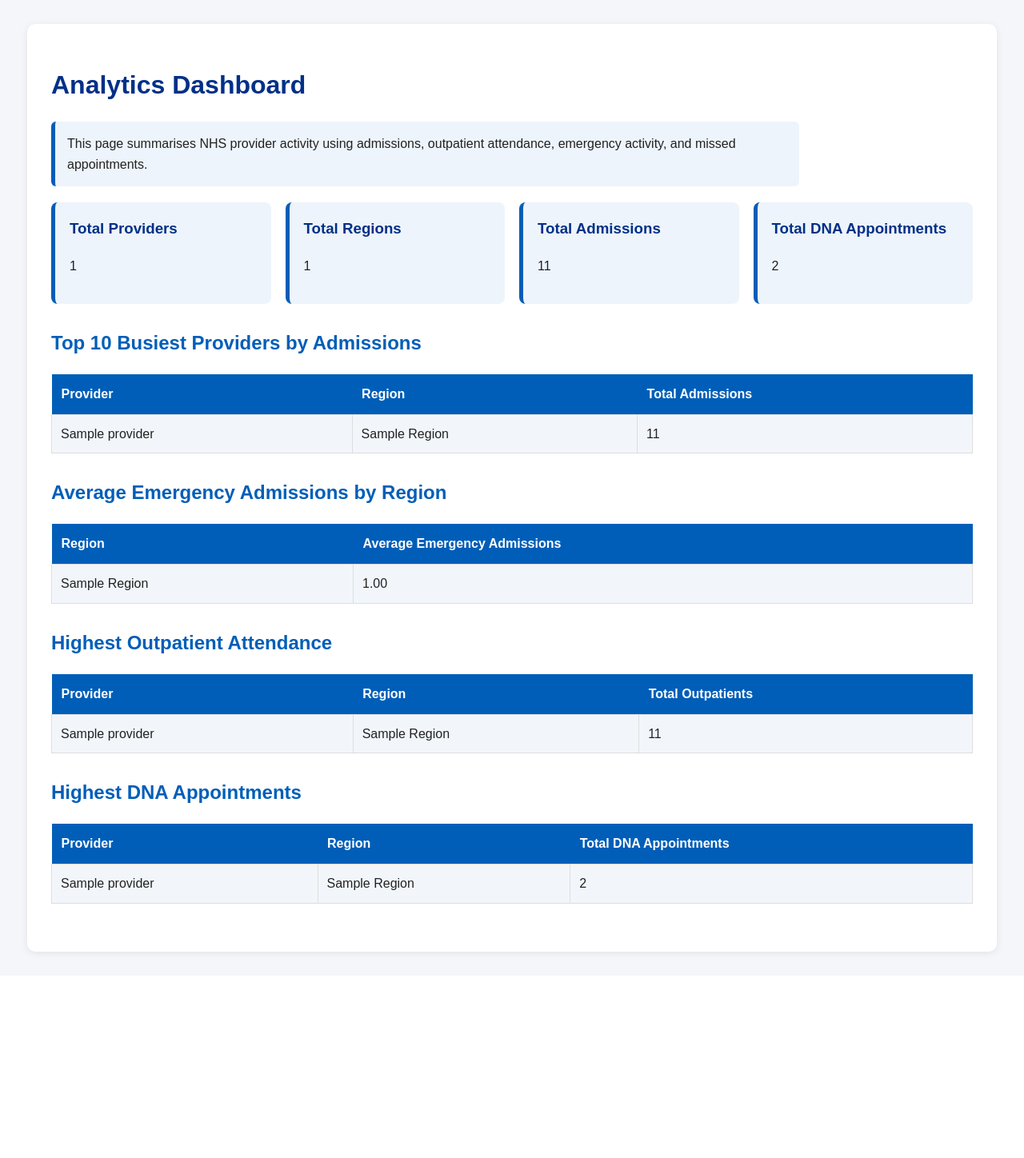
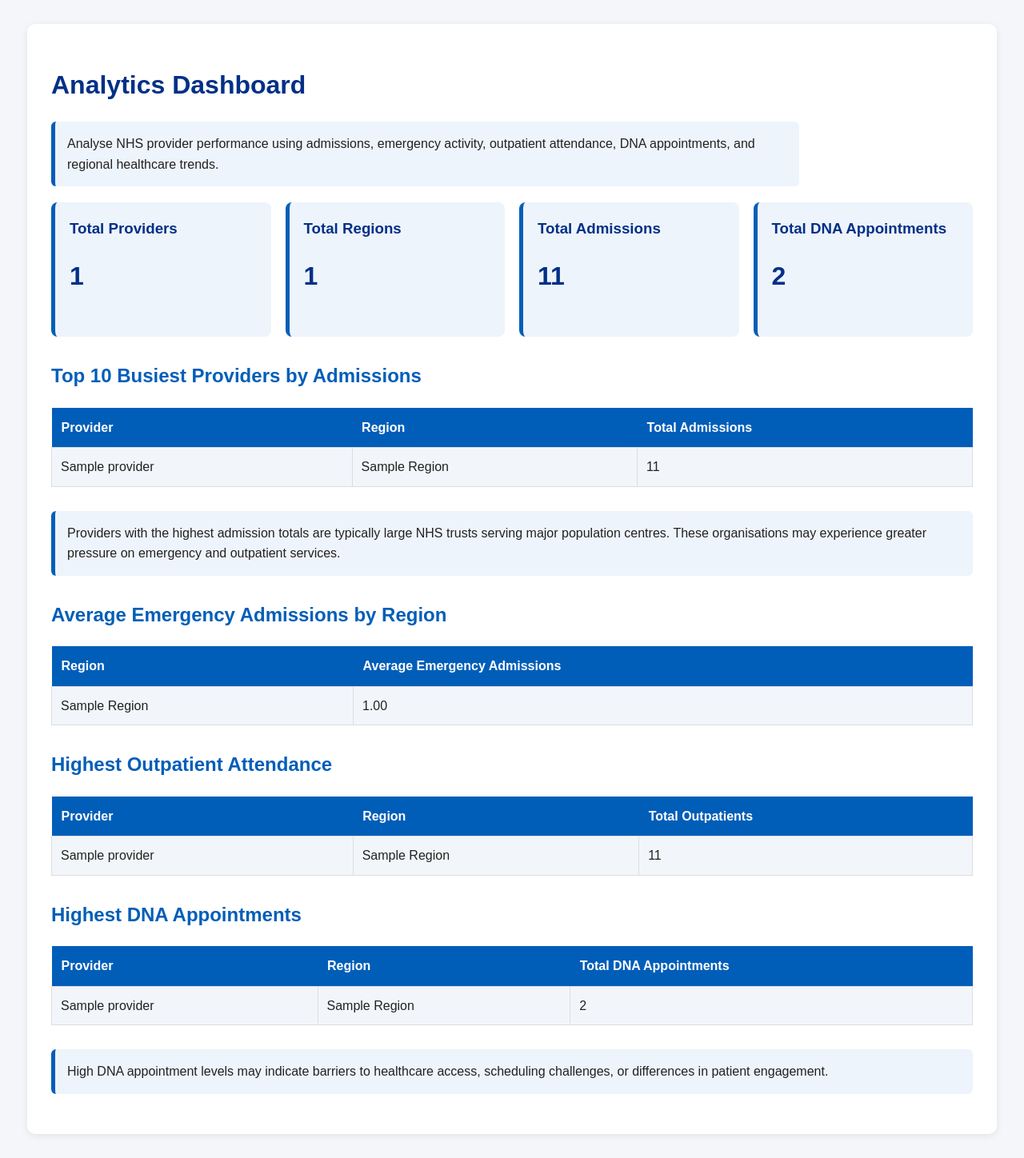
Before and after one commit to 52533734/nhs-hospital-activity, a Flask app: page /analytics in a window 1280 px wide. Shown: the part 74-1522 px from the top of the page at 80% size. Before the commit the page ends 1272 px from the top, so only its background shows below. Run offline with Flask 3, Linux system fonts and the light colour scheme; tables that the repository leaves empty hold one stand-in row (values such as "Sample post").

Commit message:
Implemented advanced analytics interface enhancements and updated dataset loading

```diff
--- a/app/static/css/style.css
+++ b/app/static/css/style.css
@@ -203,6 +203,14 @@ tr:hover {
     color: #003087;
 }
 
+/* Large dashboard metric values */
+.card p {
+    font-size: 32px;
+    font-weight: bold;
+    color: #003087;
+    margin-top: 12px;
+}
+
 /* Pagination container */
 .pagination {
     margin-top: 20px;
--- a/app/templates/age_analytics.html
+++ b/app/templates/age_analytics.html
@@ -8,8 +8,9 @@
 
 <!-- Information box explaining page purpose -->
 <p class="info-box">
-    This page analyses NHS hospital activity by patient age group,
-    including emergency activity, outpatient appointments, and missed appointments.
+    Explore NHS hospital activity by patient age group,
+    including emergency admissions, outpatient attendance,
+    appointment attendance behaviour, and DNA appointment rates.
 </p>
 
 <!-- Section heading for emergency activity -->
--- a/app/templates/analytics.html
+++ b/app/templates/analytics.html
@@ -8,8 +8,9 @@
 
 <!-- Information box describing the dashboard -->
 <p class="info-box">
-    This page summarises NHS provider activity using admissions,
-    outpatient attendance, emergency activity, and missed appointments.
+    Analyse NHS provider performance using admissions,
+    emergency activity, outpatient attendance, DNA appointments,
+    and regional healthcare trends.
 </p>
 
 <!-- Dashboard summary cards -->
@@ -66,6 +67,13 @@
 
     {% endfor %}
 </table>
+
+
+<div class="info-box">
+    Providers with the highest admission totals are typically large NHS trusts
+    serving major population centres. These organisations may experience
+    greater pressure on emergency and outpatient services.
+</div>
 
 <!-- Section heading for emergency admissions by region -->
 <h2>Average Emergency Admissions by Region</h2>
@@ -145,5 +153,10 @@
     {% endfor %}
 </table>
 
+<div class="info-box">
+    High DNA appointment levels may indicate barriers to healthcare access,
+    scheduling challenges, or differences in patient engagement.
+</div>
+
 <!-- End of content block -->
 {% endblock %}
--- a/app/templates/home.html
+++ b/app/templates/home.html
@@ -8,8 +8,9 @@
 
 <!-- Introductory information box -->
 <p class="info-box">
-    Analyse NHS hospital activity data across England, including admissions,
-    outpatient attendance, missed appointments, and provider comparisons.
+    Explore NHS hospital activity data across England using provider search,
+    regional analysis, activity comparisons, outpatient statistics,
+    emergency admissions, and age-based healthcare trends.
 </p>
 
 <!-- Horizontal divider -->
```
Also changed, not shown: app/templates/providers.html (+9 -2 lines), scripts/load_data.py (+46 -48 lines).
